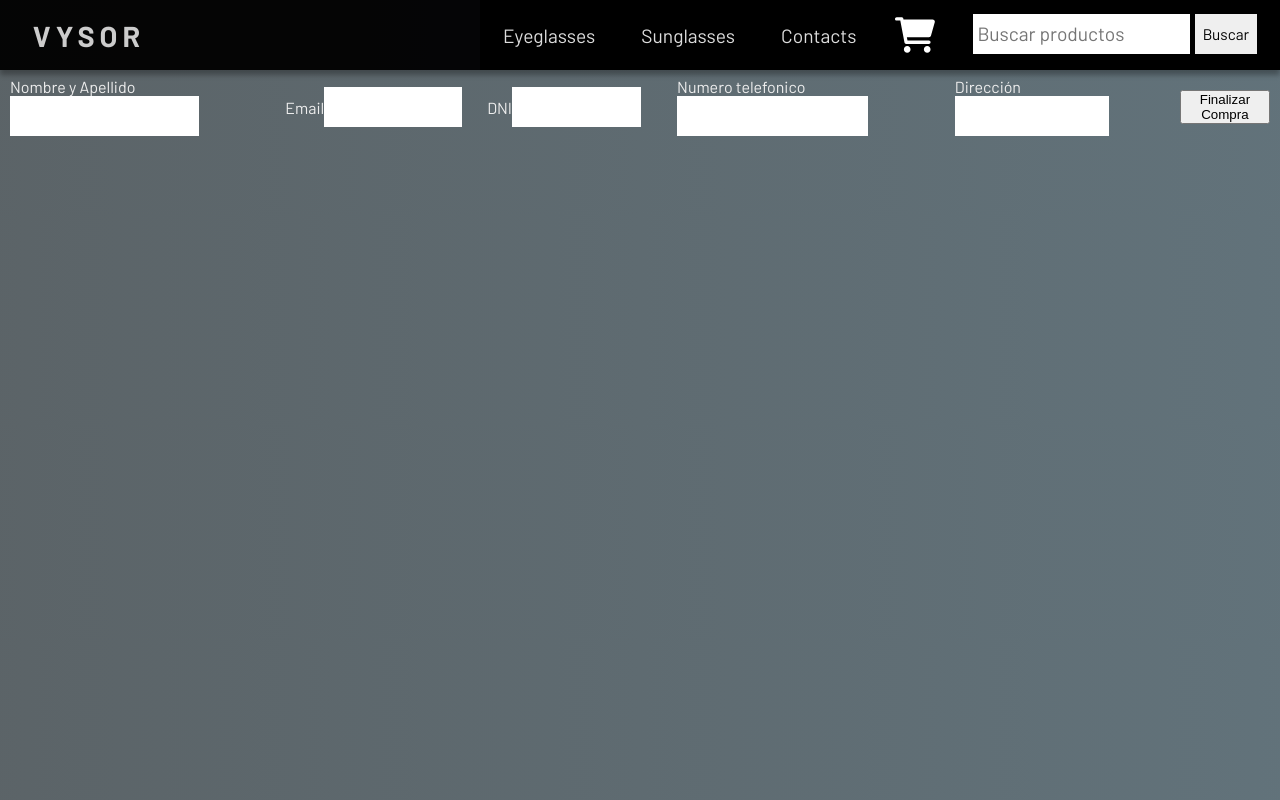
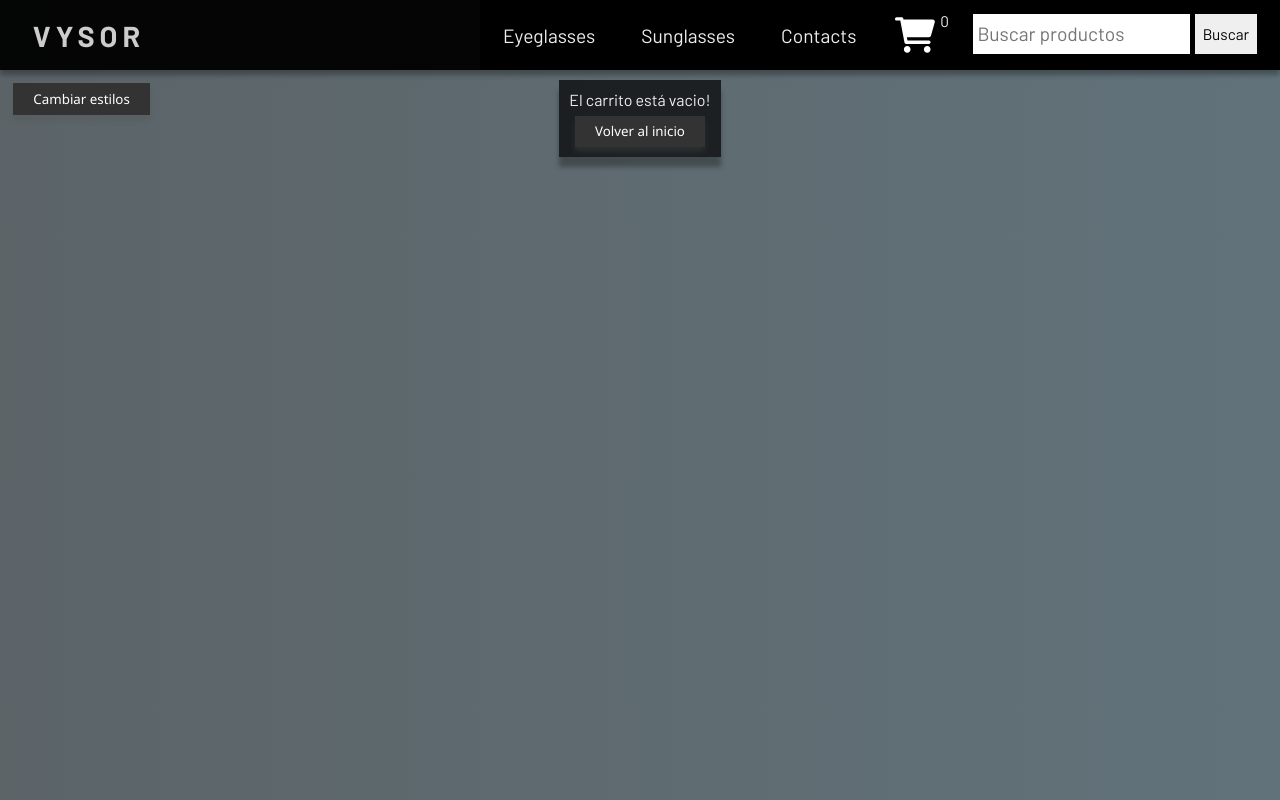
Before and after one commit to oxivinter/37090-reactjs-vysor, a React (Create React App) app: page /cart in a window 1280 px wide. Built offline with nearby package versions, Linux system fonts and the light colour scheme.

Commit message:
added Cart and Checkout functionality

```diff
--- a/src/components/App.css
+++ b/src/components/App.css
@@ -23,12 +23,23 @@ body {
   overflow-x: hidden;
 }
 
+h1,h2,h3,h4,h5 {
+  margin-bottom: 0.3em;
+}
+
 .router {
   max-width: 1400px;
   display: flex;
   flex-wrap: wrap;
   justify-content: center;
   margin: 70px auto;
+}
+
+.cardGallery {
+  max-width: 1400px;
+  display: flex;
+  flex-wrap: wrap;
+  justify-content: center;
 }
 
 .cardContainer {
@@ -50,6 +61,7 @@ body {
   font-family: "Segoe UI", Tahoma, Geneva, Verdana, sans-serif;
   color: #ccc;
 }
+
 .cardImg {
   box-sizing: content-box;
   max-width: 200px;
@@ -94,6 +106,36 @@ body {
   color: #fff;
 }
 
+.checkoutContainer {
+  display: flex;
+  flex-direction: row;
+  width: 66%;
+  padding: 10px 10px;
+  margin: 10px 15%;
+  background-color: rgba(0, 0, 0, 0.7);
+  box-shadow: 0px 10px 5px rgba(0, 0, 0, 0.3);
+}
+
+.checkoutBody {
+  height: 6em;
+  min-width: 33%;
+  padding: 5px 10px;
+  font-size: 1em;
+  font-family: "Segoe UI", Tahoma, Geneva, Verdana, sans-serif;
+  color: #ccc;
+}
+
+.f21a {
+  flex: 2 1 auto;
+}
+
+.widget-itemQty {
+  position: relative;
+  top: 15px;
+  right: -30px;
+  font-size: 0.8em;
+}
+
 /* Light Mode */
 
 .cardContainer-light {
@@ -105,6 +147,7 @@ body {
   padding: 10px 10px;
   margin: 10px;
   background-color: rgba(255, 255, 255, 0.5);
+  color: #222;
   box-shadow: 0px 10px 5px rgba(0, 0, 0, 0.3);
 }
 
@@ -162,3 +205,22 @@ body {
   text-decoration-line: none;
   color: #333;
 }
+
+.checkoutContainer-light {
+  display: flex;
+  flex-direction: row;
+  width: 66%;
+  padding: 10px 10px;
+  margin: 10px 15%;
+  background-color: rgba(255, 255, 255, 0.5);
+  box-shadow: 0px 10px 5px rgba(0, 0, 0, 0.3);
+}
+
+.checkoutBody-light {
+  height: 6em;
+  min-width: 33%;
+  padding: 5px 10px;
+  font-size: 1em;
+  font-family: "Segoe UI", Tahoma, Geneva, Verdana, sans-serif;
+  color: #222;
+}
--- a/src/components/App.jsx
+++ b/src/components/App.jsx
@@ -7,6 +7,7 @@ import { BrowserRouter, Routes, Route } from "react-router-dom";
 import { LightModeProvider } from "../context/lightMode";
 import { CartContextProvider } from "../context/cartContext";
 
+//Components
 import Navbar from "./Navbar/Navbar";
 import ItemListContainer from "./ItemListContainer/ItemListContainer";
 import ItemDetailContainer from "./ItemDetailContainer/ItemDetailContainer";
@@ -22,10 +23,7 @@ const App = () => {
             <Routes>
               <Route path="/" element={<ItemListContainer />} />
               <Route path="/item/:id" element={<ItemDetailContainer />} />
-              <Route
-                path="/category/:category"
-                element={<ItemListContainer />}
-              />
+              <Route path="/category/:category" element={<ItemListContainer />}/>
               <Route path="/cart" element={<Cart />} />
             </Routes>
           </CartContextProvider>
--- a/src/components/Cart/Cart.jsx
+++ b/src/components/Cart/Cart.jsx
@@ -1,12 +1,79 @@
-import React from 'react';
-import Checkout from '../Checkout/Checkout';
+import React from "react";
+import { useContext } from "react";
+import { CartContext } from "../../context/cartContext";
+import { LightModeContext } from "../../context/lightMode";
+import { Link } from "react-router-dom";
 
 const Cart = () => {
+  const { cart, emptyCart, removeItem, totalPrice } = useContext(CartContext);
+  const { lightMode, toggleLightMode } = useContext(LightModeContext);
   return (
     <div className="router">
-      <Checkout />
+    <button
+      className={lightMode ? "themeBtn-light" : "themeBtn"}
+      onClick={() => toggleLightMode()}
+    >
+      Cambiar estilos
+    </button>
+      {cart.length === 0 ? (
+        <div className={lightMode ? "cardContainer-light" : "cardContainer"}>
+          <p>El carrito está vacio!</p>
+          <Link to={"/"}>
+            <button className={lightMode ? "cardBtn-light" : "cardBtn"}>
+              Volver al inicio
+            </button>
+          </Link>
+        </div>
+      ) : (
+        <>
+          <div className="cardGallery">
+            {cart.map((prod, indice) => (
+              <div className={lightMode ? "cardContainer-light" : "cardContainer"} key={indice}>
+                <img src={`../img/${prod.img}`} className="cardImg" alt="..." />
+                <div className={lightMode ? "cardBody-light" : "cardBody"}>
+                  <p>
+                    {prod.nombre} {prod.marca} {prod.modelo}
+                  </p>
+                  <p>
+                    <strong>Cantidad:</strong> {prod.cant}
+                  </p>
+                  <p>
+                    <strong>Precio:</strong> ${prod.precio}
+                  </p>
+                  <br />
+                  <p>
+                    <strong>Subtotal:</strong> ${prod.precio * prod.cant}
+                  </p>
+                  <button
+                    className={lightMode ? "cardBtn-light" : "cardBtn"}
+                    onClick={() => removeItem(prod.id)}
+                  >
+                    Eliminar Producto
+                  </button>
+                </div>
+              </div>
+            ))}
+          </div>
+          <div className={lightMode ? "checkoutContainer-light" : "checkoutContainer"}>
+            <div className={lightMode ? "checkoutBody-light f21a" : "checkoutBody f21a"}>
+              <h2>En resumen...</h2>
+              <p>
+                <strong>Total:</strong> ${totalPrice()}
+              </p>
+            </div>
+            <div className={lightMode ? "checkoutBody-light" : "checkoutBody"}>
+              <button className={lightMode ? "cardBtn-light" : "cardBtn"} onClick={emptyCart}>
+                Limpiar Carrito
+              </button>
+              <Link to="/checkout">
+                <button className={lightMode ? "cardBtn-light" : "cardBtn"}>Finalizar Compra</button>
+              </Link>
+            </div>
+          </div>
+        </>
+      )}
     </div>
   );
-}
+};
 
 export default Cart;
--- a/src/components/CartWidget/CartWidget.jsx
+++ b/src/components/CartWidget/CartWidget.jsx
@@ -1,11 +1,18 @@
 import "./cartwidget.css";
+import { useContext } from "react";
 import { Link } from "react-router-dom";
+import { LightModeContext } from "../../context/lightMode";
+import { CartContext } from "../../context/cartContext";
 
 const CartWidget = () => {
+  const { getItemQuantity } = useContext(CartContext)
+  const { lightMode } = useContext(LightModeContext);
+
   return (
     <>
+    <p className="widget-itemQty">{getItemQuantity()}</p>
       <Link to="/cart">
-        <img className="invert" src="./svg/iconocarrito.svg" alt="" />
+        <img className={lightMode ? "" : "invert"} src="./svg/iconocarrito.svg" alt="" />
       </Link>
     </>
   );
--- /dev/null
+++ b/src/components/Checkout/Checkout.css
@@ -0,0 +1,23 @@
+.formStructure {
+  flex-wrap: wrap;
+  max-width: 1200px;
+  height: auto;
+}
+
+.mb-3 {
+  margin-bottom: 3px;
+}
+
+.checkout-label {
+  width: 100%;
+  margin-bottom: 3px;
+  min-width: 0;
+}
+
+.checkout-control {
+  width: 100%;
+  font-size: 1em;
+  padding:0.3em;
+  margin-bottom: 3px;
+  min-width: 0;
+}
--- a/src/components/Checkout/Checkout.jsx
+++ b/src/components/Checkout/Checkout.jsx
@@ -1,4 +1,5 @@
 import React from "react";
+import './Checkout.css'
 
 const Checkout = () => {
   const datosFormulario = React.useRef();
@@ -12,39 +13,40 @@ const Checkout = () => {
   }
 
   return (
-    <div className="container">
-      <form onSubmit={consultarFormulario} ref={datosFormulario}>
+    <div className="cardContainer">
+      <form className="cardBody formStructure" onSubmit={consultarFormulario} ref={datosFormulario}>
+      <h1 className="mb-3">Checkout</h1>
         <div className="mb-3">
-          <label htmlFor="nombre" className="form-label">
+          <label htmlFor="nombre" className="checkout-label">
             Nombre y Apellido
           </label>
-          <input type="text" className="form-control" name="nombre" />
+          <input type="text" className="checkout-control" name="nombre" />
         </div>
         <div className="mb-3">
-          <label htmlFor="email" className="form-label">
+          <label htmlFor="email" className="checkout-label">
             Email
           </label>
-          <input type="email" className="form-control" name="email" />
+          <input type="email" className="checkout-control" name="email" />
         </div>
         <div className="mb-3">
-          <label htmlFor="dni" className="form-label">
+          <label htmlFor="dni" className="checkout-label">
             DNI
           </label>
-          <input type="number" className="form-control" name="dni" />
+          <input type="number" className="checkout-control" name="dni" />
         </div>
         <div className="mb-3">
-          <label htmlFor="celular" className="form-label">
+          <label htmlFor="celular" className="checkout-label">
             Numero telefonico
           </label>
-          <input type="number" className="form-control" name="celular" />
+          <input type="number" className="checkout-control" name="celular" />
         </div>
         <div className="mb-3">
-          <label htmlFor="direccion" className="form-label">
+          <label htmlFor="direccion" className="checkout-label">
             Dirección
           </label>
-          <input type="text" className="form-control" name="direccion" />
+          <input type="text" className="checkout-control" name="direccion" />
         </div>
-        <button type="submit" className="btn btn-primary">
+        <button type="submit" className="cardBtn">
           Finalizar Compra
         </button>
       </form>
--- a/src/components/ItemCount/ItemCount.jsx
+++ b/src/components/ItemCount/ItemCount.jsx
@@ -9,9 +9,8 @@ const ItemCount = ({ stock, onAdd }) => {
   const decreaseQty = () => contador > 1 && setContador(contador - 1);
 
   const agregarAlCarrito = () => {
-    console.log("agregar al carrito?")
-    console.log(onAdd);
     onAdd(contador)
+    alert("Producto agregado!")
   };
 
   const { lightMode } = useContext(LightModeContext);
--- a/src/components/ItemDetail/ItemDetail.jsx
+++ b/src/components/ItemDetail/ItemDetail.jsx
@@ -9,9 +9,6 @@ const ItemDetail = ({ producto }) => {
   const { addItem } = useContext(CartContext);
 
   const onAdd = (contador) => {
-    console.log(producto);
-    console.log(contador);
-    console.log(addItem);
     addItem(producto, contador)
   };
 
--- a/src/components/Navbar/Navbar.jsx
+++ b/src/components/Navbar/Navbar.jsx
@@ -1,12 +1,15 @@
 import "./navbar.css";
-import React, { useState } from "react";
+import React, { useState, useContext } from "react";
 import { Link } from "react-router-dom";
 import FormBusqueda from "../FormBusqueda/FormBusqueda";
 import CartWidget from "../CartWidget/CartWidget";
+import { LightModeContext } from "../../context/lightMode";
 
 const Navbar = () => {
   // hook para menu responsive - no es requerimiento de la entrega
     const [isNavActive, setNavActive] = useState("false");
+
+    const { lightMode } = useContext(LightModeContext);
 
   const handleNavToggle = () => {
     setNavActive(!isNavActive);
@@ -14,23 +17,23 @@ const Navbar = () => {
 
   return (
     <header>
-      <div className="header-container">
-        <Link className="header-brand" to="/">VYSOR</Link>
-        <div onClick={handleNavToggle} className="burger">
+      <div className={lightMode ? "header-container-light" : "header-container"}>
+        <Link className={lightMode ? "header-brand-light" : "header-brand"} to="/">VYSOR</Link>
+        <div onClick={handleNavToggle} className={lightMode ? "burger-light" : "burger"}>
           <div></div>
           <div></div>
           <div></div>
         </div>
       </div>
       <nav>
-        <ul className={`burger-menu ${isNavActive ? "burger-menu-active" : ""}`}>
-          <li className="nav-texto">
+        <ul className={`burger-menu ${isNavActive ? "burger-menu-active" : ""} ${lightMode ? "nav-light" : ""}`}>
+          <li className={lightMode ? "nav-texto nav-texto-light" : "nav-texto"}>
             <Link to="/category/1">Eyeglasses</Link>
           </li>
-          <li className="nav-texto">
+          <li className={lightMode ? "nav-texto nav-texto-light" : "nav-texto"}>
           <Link to="/category/2">Sunglasses</Link>
           </li>
-          <li className="nav-texto">
+          <li className={lightMode ? "nav-texto nav-texto-light" : "nav-texto"}>
           <Link to="/category/3">Contacts</Link>
           </li>
           <li className="nav-carrito">
--- a/src/components/Navbar/navbar.css
+++ b/src/components/Navbar/navbar.css
@@ -3,10 +3,6 @@ header {
   width: 100%;
   height: 70px;
   top: 0px;
-  color: #ddd;
-  background-color: rgba(0, 0, 0, 0.95);
-  box-shadow: 0px 5px 5px rgba(0, 0, 0, 0.3);
-
   display: flex;
   justify-content: space-between;
 }
@@ -16,6 +12,9 @@ header {
   display: flex;
   justify-content: space-between;
   align-items: center;
+  color: #ddd;
+  background-color: rgba(0, 0, 0, 0.95);
+  box-shadow: 0px 5px 5px rgba(0, 0, 0, 0.3);
 }
 
 .header-brand {
@@ -24,7 +23,6 @@ header {
   font-size: 1.8em;
   text-decoration: none;
   letter-spacing: 0.3ch;
-
   color: #CCC;
 }
 
@@ -33,7 +31,6 @@ header {
   display: block;
   cursor: pointer;
   opacity: 1;
-  background-color: black;
   margin-right: 1em;
 }
 
@@ -101,7 +98,7 @@ nav ul li {
 }
 
 .nav-busqueda {
-  width: 100%;
+  padding: inherit 2em;
 }
 
 .nav-carrito {
@@ -176,3 +173,50 @@ nav ul li {
     background-color: rgba(33, 33, 33, 1);
   }
 }
+
+/* Lightmode */
+
+.header-container-light {
+  width: 100%;
+  display: flex;
+  justify-content: space-between;
+  align-items: center;
+  color: #222;
+  background-color: rgba(240, 240, 240, 0.95);
+  box-shadow: 0px 5px 5px rgba(0, 0, 0, 0.3);
+}
+
+.header-brand-light {
+  margin-left: 2ch;
+  font-weight: bold;
+  font-size: 1.8em;
+  text-decoration: none;
+  letter-spacing: 0.3ch;
+  color: #333;
+}
+
+.burger-light {
+  display: block;
+  cursor: pointer;
+  opacity: 1;
+  margin-right: 1em;
+}
+
+.burger-light div {
+  width: 31px;
+  height: 3px;
+  background-color: #222;
+  margin: 7px;
+}
+
+.nav-light {
+  background-color: rgba(240, 240, 240, 0.95);
+  color: #000;
+}
+
+.nav-texto-light a:hover,
+.nav-texto-light a:focus {
+  background-color: rgba(190, 190, 190, 0.8);
+  border: none;
+  outline: none;
+}
```
Also changed, not shown: src/components/Item/Item.jsx (+4 -4 lines).
